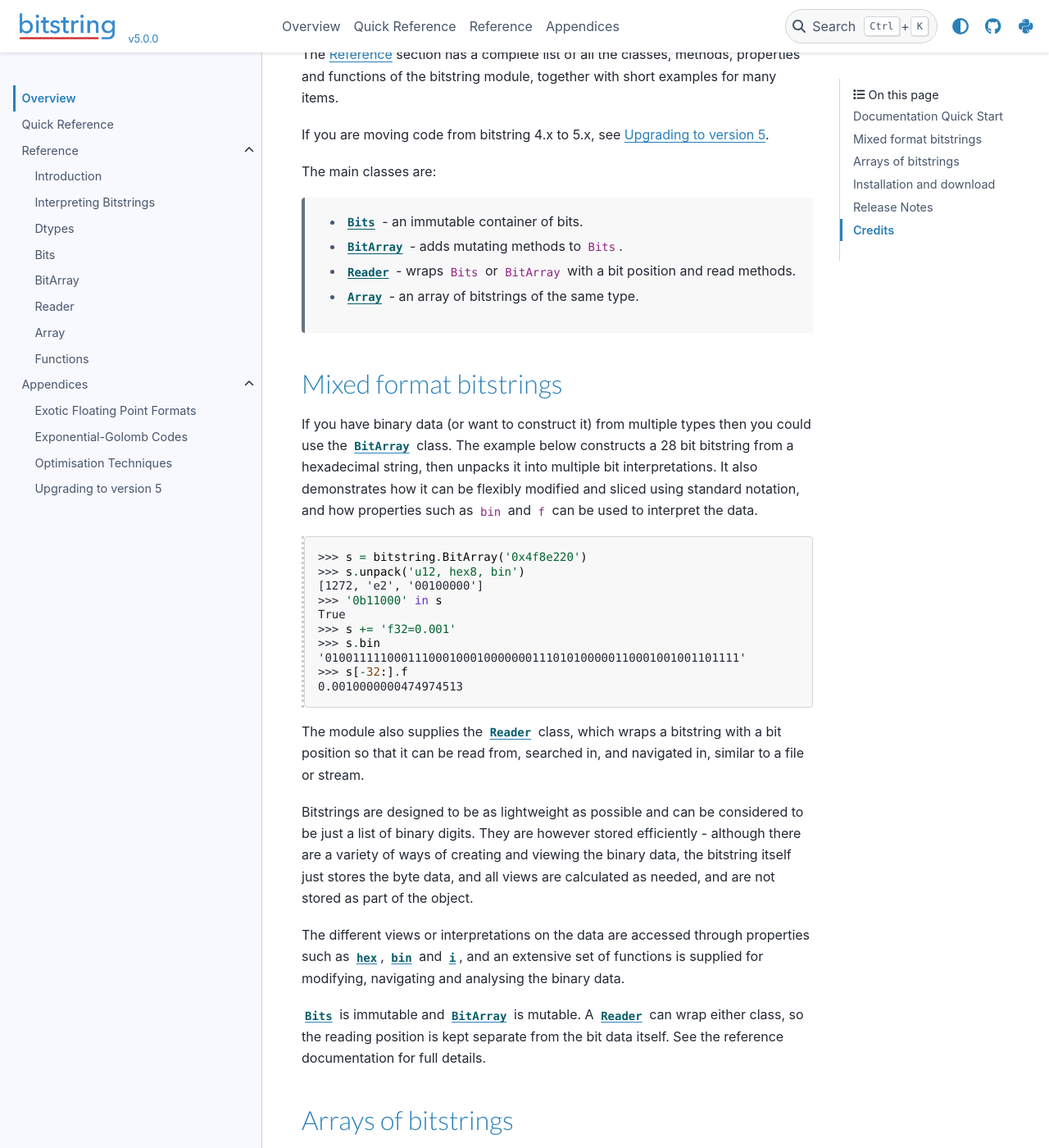
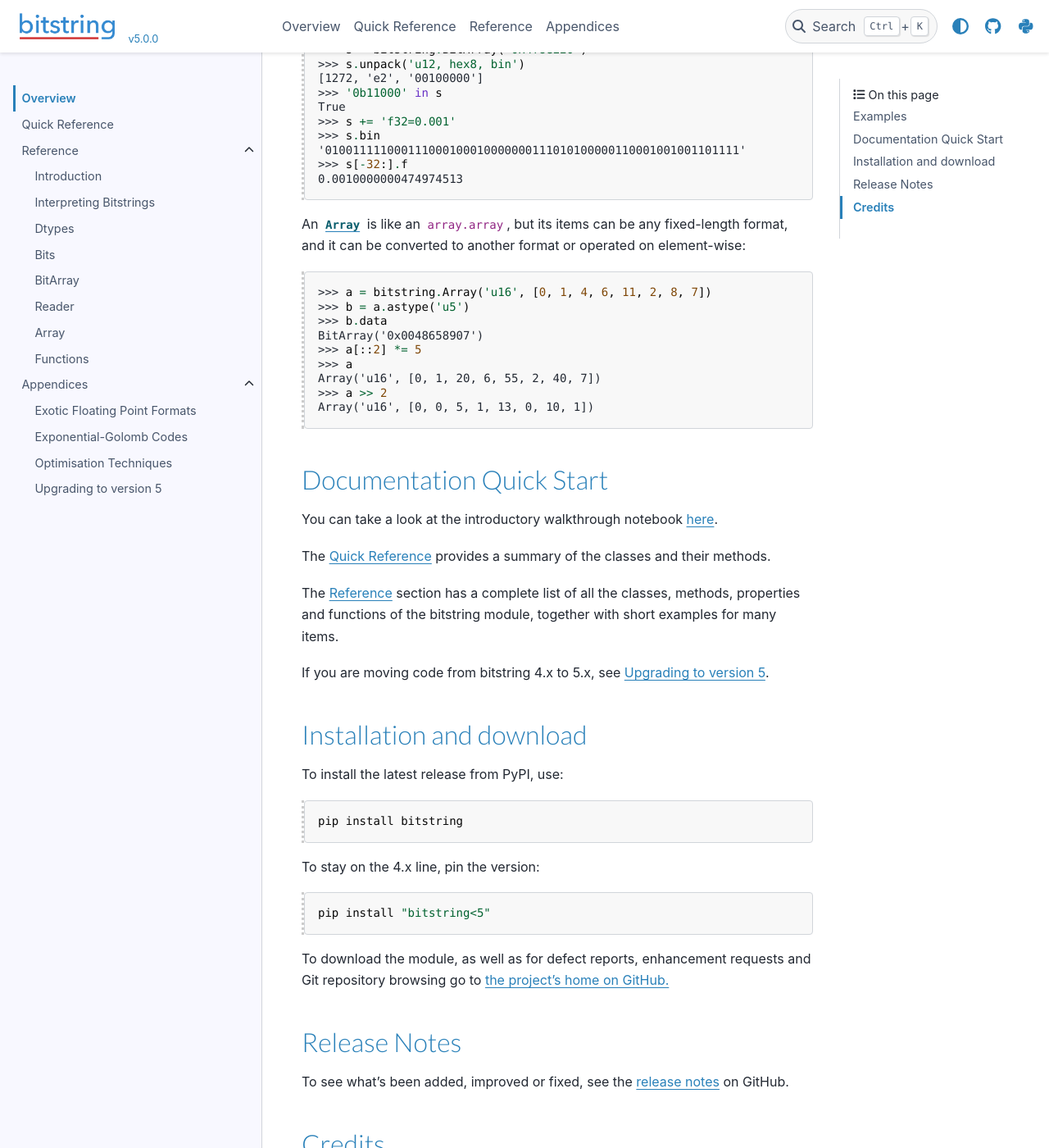
Before and after one commit to scott-griffiths/bitstring, a Sphinx documentation site: the page built from doc/index.rst, in a window 1280 px wide and 1400 px high, scrolled down 1351 px. Shown: the whole window at 82% size. Built offline with Sphinx 7.4.7 and the PyData theme 0.15.4, drawn with Linux system fonts in a browser that asks for light colours; some of the changed text lies outside the part shown.

Commit message:
Some more small docs fixes.

```diff
--- a/doc/index.rst
+++ b/doc/index.rst
@@ -55,6 +55,35 @@ It is not difficult to manipulate binary data in Python, for example using the `
 The bitstring module provides support for many different bit formats, allowing easy and efficient storage, interpretation and construction.
 
 
+Examples
+^^^^^^^^
+
+A bitstring can be built from mixed formats, then sliced, searched, appended to and interpreted in different ways::
+
+    >>> s = bitstring.BitArray('0x4f8e220')
+    >>> s.unpack('u12, hex8, bin')
+    [1272, 'e2', '00100000']
+    >>> '0b11000' in s
+    True
+    >>> s += 'f32=0.001'
+    >>> s.bin
+    '010011111000111000100010000000111010100000110001001001101111'
+    >>> s[-32:].f
+    0.0010000000474974513
+
+An :class:`Array` is like an ``array.array``, but its items can be any fixed-length format, and it can be converted to another format or operated on element-wise::
+
+    >>> a = bitstring.Array('u16', [0, 1, 4, 6, 11, 2, 8, 7])
+    >>> b = a.astype('u5')
+    >>> b.data
+    BitArray('0x0048658907')
+    >>> a[::2] *= 5
+    >>> a
+    Array('u16', [0, 1, 20, 6, 55, 2, 40, 7])
+    >>> a >> 2
+    Array('u16', [0, 0, 5, 1, 13, 0, 10, 1])
+
+
 Documentation Quick Start
 ^^^^^^^^^^^^^^^^^^^^^^^^^
 
@@ -65,13 +94,6 @@ The :ref:`quick_reference` provides a summary of the classes and their methods.
 The :ref:`reference` section has a complete list of all the classes, methods, properties and functions of the bitstring module, together with short examples for many items.
 
 If you are moving code from bitstring 4.x to 5.x, see :ref:`upgrading_to_version_5`.
-
-The main classes are:
-
-    * :class:`Bits` - an immutable container of bits.
-    * :class:`BitArray` - adds mutating methods to ``Bits``.
-    * :class:`Reader` - wraps ``Bits`` or ``BitArray`` with a bit position and read methods.
-    * :class:`Array` - an array of bitstrings of the same type.
 
 
 .. toctree::
@@ -85,66 +107,6 @@ The main classes are:
     quick_reference
     reference
     appendices
-
-
-Mixed format bitstrings
-^^^^^^^^^^^^^^^^^^^^^^^
-
-If you have binary data (or want to construct it) from multiple types then you could use the :class:`BitArray` class.
-The example below constructs a 28 bit bitstring from a hexadecimal string, then unpacks it into multiple bit interpretations.
-It also demonstrates how it can be flexibly modified and sliced using standard notation, and how properties such as ``bin`` and ``f`` can be used to interpret the data.
-
-::
-
-    >>> s = bitstring.BitArray('0x4f8e220')
-    >>> s.unpack('u12, hex8, bin')
-    [1272, 'e2', '00100000']
-    >>> '0b11000' in s
-    True
-    >>> s += 'f32=0.001'
-    >>> s.bin
-    '010011111000111000100010000000111010100000110001001001101111'
-    >>> s[-32:].f
-    0.0010000000474974513
-
-
-The module also supplies the :class:`Reader` class, which wraps a bitstring with a bit position so that it can be read from, searched in, and navigated in, similar to a file or stream.
-
-Bitstrings are designed to be as lightweight as possible and can be considered to be just a list of binary digits. They are however stored efficiently - although there are a variety of ways of creating and viewing the binary data, the bitstring itself just stores the byte data, and all views are calculated as needed, and are not stored as part of the object.
-
-The different views or interpretations on the data are accessed through properties such as :attr:`~Bits.hex`, :attr:`~Bits.bin` and :attr:`~Bits.i`, and an extensive set of functions is supplied for modifying, navigating and analysing the binary data.
-
-:class:`Bits` is immutable and :class:`BitArray` is mutable. A :class:`Reader` can wrap either class, so the reading position is kept separate from the bit data itself.
-See the reference documentation for full details.
-
-Arrays of bitstrings
-^^^^^^^^^^^^^^^^^^^^
-
-If you are dealing with just one type of data but perhaps it's not one of the dozen or so supported in the ``array`` module in the standard library, then we have you covered with the :class:`Array` class.
-
-A ``bitstring.Array`` works in a similar way to an ``array.array``, except that you can efficiently pack in any fixed-length binary format.
-
-Want an array of 5 bit unsigned integers, or of 8 or 16 bit floating point numbers? No problem.
-You can also easily change the data's interpretation, convert to another format, and freely modify the underlying data which is stored as a :class:`BitArray` object.
-
-::
-
-    >>> a = bitstring.Array('u16', [0, 1, 4, 6, 11, 2, 8, 7])
-    >>> a.data
-    BitArray('0x0000000100040006000b000200080007')
-    >>> b = a.astype('u5')
-    >>> b.data
-    BitArray('0x0048658907')
-    >>> a.to_list() == b.to_list()
-    True
-
-You can also take and set slices as you'd expect, and apply operations to each element in the ``Array``. ::
-
-    >>> a[::2] *= 5
-    >>> a
-    Array('u16', [0, 1, 20, 6, 55, 2, 40, 7])
-    >>> a >> 2
-    Array('u16', [0, 0, 5, 1, 13, 0, 10, 1])
 
 
 Installation and download
```
Also changed, not shown: README.md (+10 -12 lines), doc/upgrading_to_version_5.rst (+6 -8 lines).
